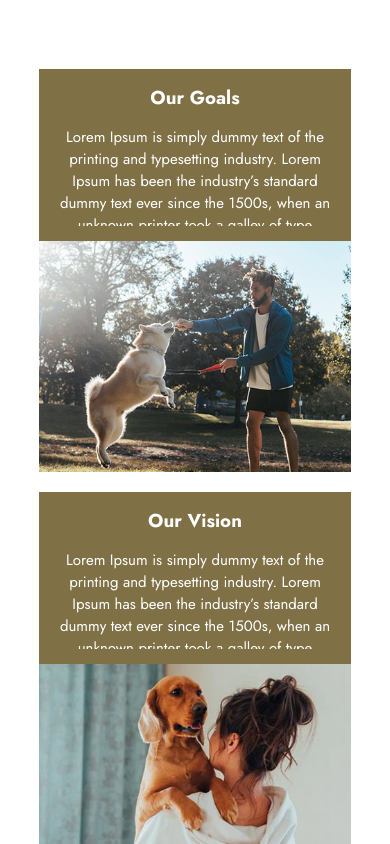
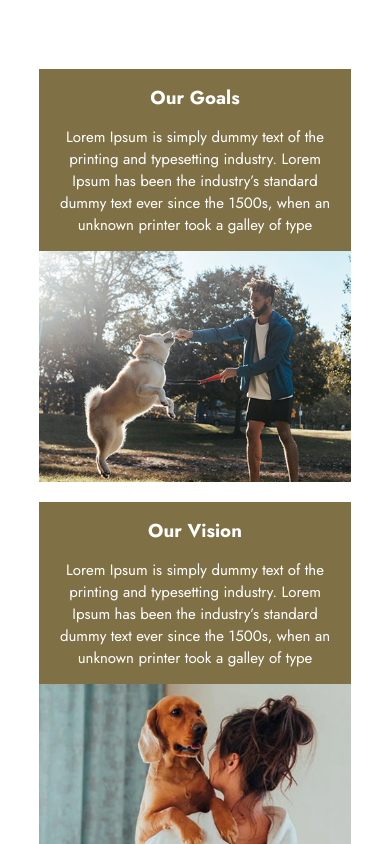
Before and after one commit to FraCuboni/proj-html-vuejs, a Vue app: page /about in a window 390 px wide. Shown: the part 1520-2364 px from the top of the page. Built offline with nearby package versions, Linux system fonts and the light colour scheme.

Commit message:
fix: little overflow fix

```diff
--- a/src/components/pages/AppAbout.vue
+++ b/src/components/pages/AppAbout.vue
@@ -329,7 +329,6 @@ p.small {
 @media screen and (max-width: 1235px) {
   .col-txt{
     p.small{
-
       height: 100px;
       overflow: auto;
     }
@@ -362,6 +361,13 @@ p.small {
     .column, .reverse{
       width: calc(100% / 2);
       padding: 10px;
+
+      .col-txt{
+        p.small{
+          height: auto;
+          overflow: hidden;
+        }
+      }
     }
 
     .reverse{
```
